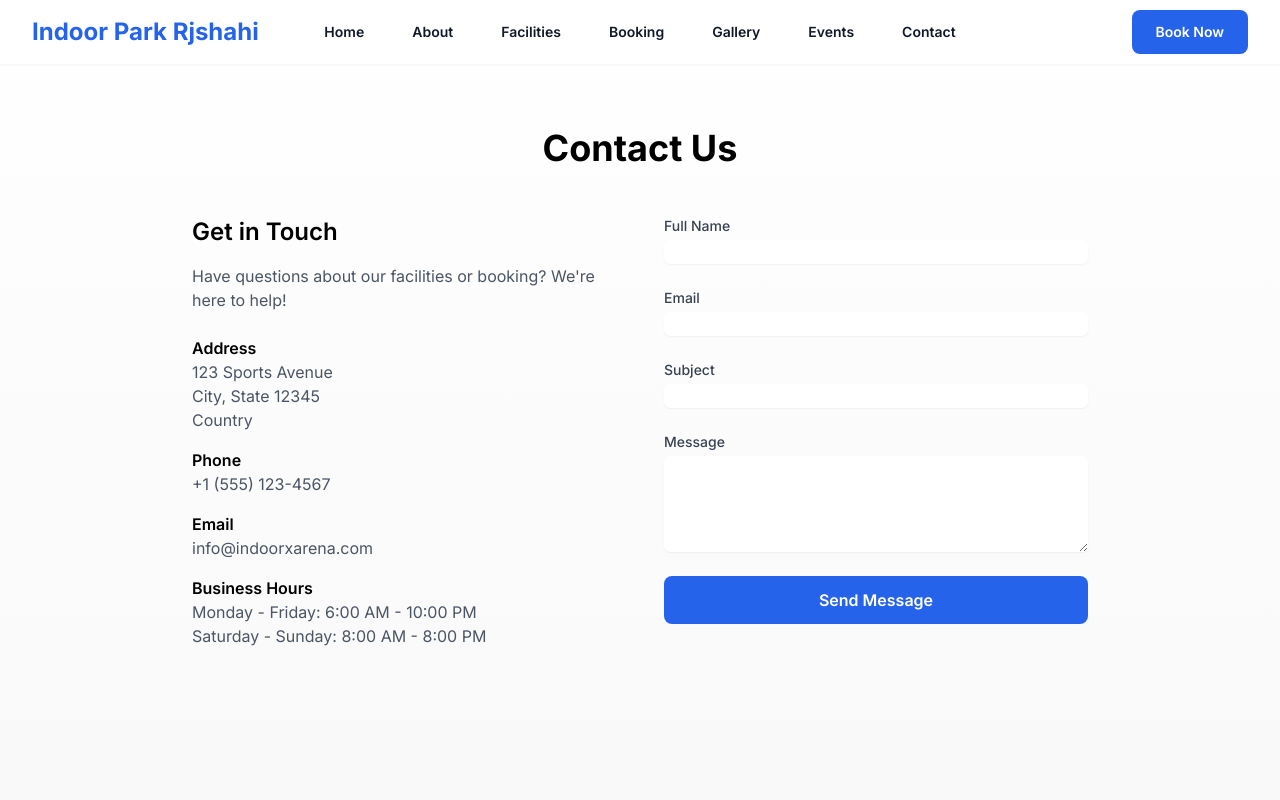
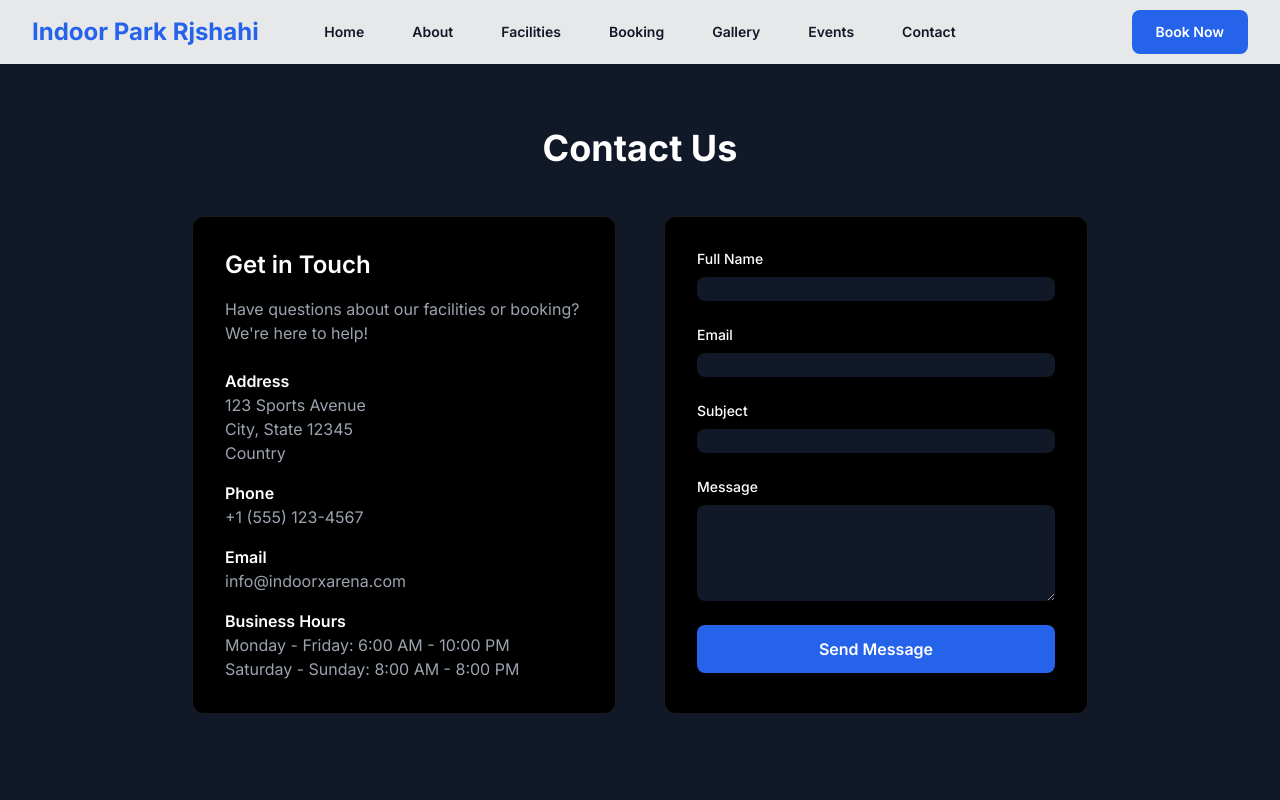
Before and after one commit to ra88ju/indor-playground, a Next.js app: page /contact in a window 1280 px wide. Shown: the top 800 px of the page. Built offline with nearby package versions, Linux system fonts and the light colour scheme.

Commit message:
Enhance ContactPage styling with improved color scheme, text visibility, and animation effects for headings and buttons.

```diff
--- a/app/contact/page.tsx
+++ b/app/contact/page.tsx
@@ -19,7 +19,6 @@ export default function ContactPage() {
   const onSubmit = async (data: FormData) => {
     setIsSubmitting(true);
     try {
-      // Here you would typically send the data to your backend
       console.log(data);
       toast.success("Message sent successfully!");
       reset();
@@ -31,10 +30,16 @@ export default function ContactPage() {
   };
 
   return (
-    <main className="min-h-screen pt-20">
+    <main className="min-h-screen pt-20 bg-gray-900">
       <div className="container-custom py-12">
         <div className="max-w-4xl mx-auto">
-          <h1 className="text-4xl font-bold text-center mb-12">Contact Us</h1>
+          <motion.h1
+            initial={{ opacity: 0, y: -20 }}
+            animate={{ opacity: 1, y: 0 }}
+            className="text-4xl font-bold text-center mb-12 text-white"
+          >
+            Contact Us
+          </motion.h1>
 
           <div className="grid grid-cols-1 md:grid-cols-2 gap-12">
             {/* Contact Information */}
@@ -42,19 +47,19 @@ export default function ContactPage() {
               initial={{ opacity: 0, x: -20 }}
               animate={{ opacity: 1, x: 0 }}
               transition={{ duration: 0.5 }}
-              className="space-y-6"
+              className="space-y-6 bg-black p-8 rounded-xl border border-white/10"
             >
               <div>
-                <h2 className="text-2xl font-semibold mb-4">Get in Touch</h2>
-                <p className="text-gray-600 mb-6">
+                <h2 className="text-2xl font-semibold mb-4 text-white">Get in Touch</h2>
+                <p className="text-gray-400 mb-6">
                   Have questions about our facilities or booking? We're here to help!
                 </p>
               </div>
 
               <div className="space-y-4">
                 <div>
-                  <h3 className="font-semibold">Address</h3>
-                  <p className="text-gray-600">
+                  <h3 className="font-semibold text-white">Address</h3>
+                  <p className="text-gray-400">
                     123 Sports Avenue<br />
                     City, State 12345<br />
                     Country
@@ -62,18 +67,18 @@ export default function ContactPage() {
                 </div>
 
                 <div>
-                  <h3 className="font-semibold">Phone</h3>
-                  <p className="text-gray-600">+1 (555) 123-4567</p>
+                  <h3 className="font-semibold text-white">Phone</h3>
+                  <p className="text-gray-400">+1 (555) 123-4567</p>
                 </div>
 
                 <div>
-                  <h3 className="font-semibold">Email</h3>
-                  <p className="text-gray-600">info@indoorxarena.com</p>
+                  <h3 className="font-semibold text-white">Email</h3>
+                  <p className="text-gray-400">info@indoorxarena.com</p>
                 </div>
 
                 <div>
-                  <h3 className="font-semibold">Business Hours</h3>
-                  <p className="text-gray-600">
+                  <h3 className="font-semibold text-white">Business Hours</h3>
+                  <p className="text-gray-400">
                     Monday - Friday: 6:00 AM - 10:00 PM<br />
                     Saturday - Sunday: 8:00 AM - 8:00 PM
                   </p>
@@ -86,25 +91,26 @@ export default function ContactPage() {
               initial={{ opacity: 0, x: 20 }}
               animate={{ opacity: 1, x: 0 }}
               transition={{ duration: 0.5 }}
+              className="bg-black p-8 rounded-xl border border-white/10"
             >
               <form onSubmit={handleSubmit(onSubmit)} className="space-y-6">
                 <div>
-                  <label htmlFor="name" className="block text-sm font-medium text-gray-700">
+                  <label htmlFor="name" className="block text-sm font-medium text-white mb-2">
                     Full Name
                   </label>
                   <input
                     type="text"
                     id="name"
                     {...register("name", { required: "Name is required" })}
-                    className="mt-1 block w-full rounded-md border-gray-300 shadow-sm focus:border-blue-500 focus:ring-blue-500"
+                    className="mt-1 block w-full rounded-lg bg-gray-900 border-gray-700 text-white focus:border-blue-500 focus:ring-blue-500"
                   />
                   {errors.name && (
-                    <p className="mt-1 text-sm text-red-600">{errors.name.message}</p>
+                    <p className="mt-1 text-sm text-red-500">{errors.name.message}</p>
                   )}
                 </div>
 
                 <div>
-                  <label htmlFor="email" className="block text-sm font-medium text-gray-700">
+                  <label htmlFor="email" className="block text-sm font-medium text-white mb-2">
                     Email
                   </label>
                   <input
@@ -117,52 +123,53 @@ export default function ContactPage() {
                         message: "Invalid email address",
                       },
                     })}
-                    className="mt-1 block w-full rounded-md border-gray-300 shadow-sm focus:border-blue-500 focus:ring-blue-500"
+                    className="mt-1 block w-full rounded-lg bg-gray-900 border-gray-700 text-white focus:border-blue-500 focus:ring-blue-500"
                   />
                   {errors.email && (
-                    <p className="mt-1 text-sm text-red-600">{errors.email.message}</p>
+                    <p className="mt-1 text-sm text-red-500">{errors.email.message}</p>
                   )}
                 </div>
 
                 <div>
-                  <label htmlFor="subject" className="block text-sm font-medium text-gray-700">
+                  <label htmlFor="subject" className="block text-sm font-medium text-white mb-2">
                     Subject
                   </label>
                   <input
                     type="text"
                     id="subject"
                     {...register("subject", { required: "Subject is required" })}
-                    className="mt-1 block w-full rounded-md border-gray-300 shadow-sm focus:border-blue-500 focus:ring-blue-500"
+                    className="mt-1 block w-full rounded-lg bg-gray-900 border-gray-700 text-white focus:border-blue-500 focus:ring-blue-500"
                   />
                   {errors.subject && (
-                    <p className="mt-1 text-sm text-red-600">{errors.subject.message}</p>
+                    <p className="mt-1 text-sm text-red-500">{errors.subject.message}</p>
                   )}
                 </div>
 
                 <div>
-                  <label htmlFor="message" className="block text-sm font-medium text-gray-700">
+                  <label htmlFor="message" className="block text-sm font-medium text-white mb-2">
                     Message
                   </label>
                   <textarea
                     id="message"
                     rows={4}
                     {...register("message", { required: "Message is required" })}
-                    className="mt-1 block w-full rounded-md border-gray-300 shadow-sm focus:border-blue-500 focus:ring-blue-500"
+                    className="mt-1 block w-full rounded-lg bg-gray-900 border-gray-700 text-white focus:border-blue-500 focus:ring-blue-500"
                   />
                   {errors.message && (
-                    <p className="mt-1 text-sm text-red-600">{errors.message.message}</p>
+                    <p className="mt-1 text-sm text-red-500">{errors.message.message}</p>
                   )}
                 </div>
 
-                <div>
-                  <button
-                    type="submit"
-                    disabled={isSubmitting}
-                    className="btn-primary w-full"
-                  >
-                    {isSubmitting ? "Sending..." : "Send Message"}
-                  </button>
-                </div>
+                <motion.button
+                  type="submit"
+                  disabled={isSubmitting}
+                  whileHover={{ scale: 1.02 }}
+                  whileTap={{ scale: 0.98 }}
+                  className="w-full py-3 px-6 bg-blue-600 text-white rounded-lg font-semibold
+                           hover:bg-blue-700 transition-colors duration-300"
+                >
+                  {isSubmitting ? "Sending..." : "Send Message"}
+                </motion.button>
               </form>
             </motion.div>
           </div>
```
